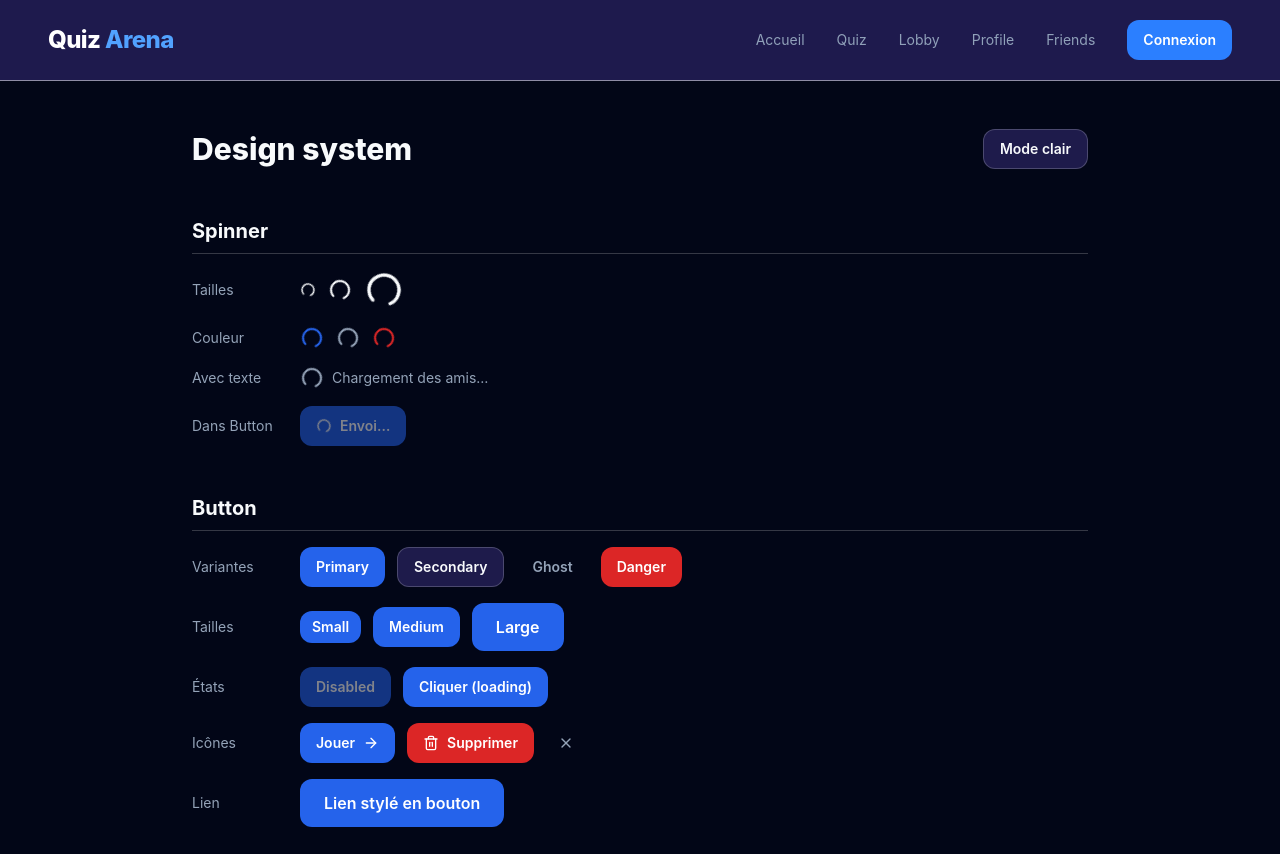
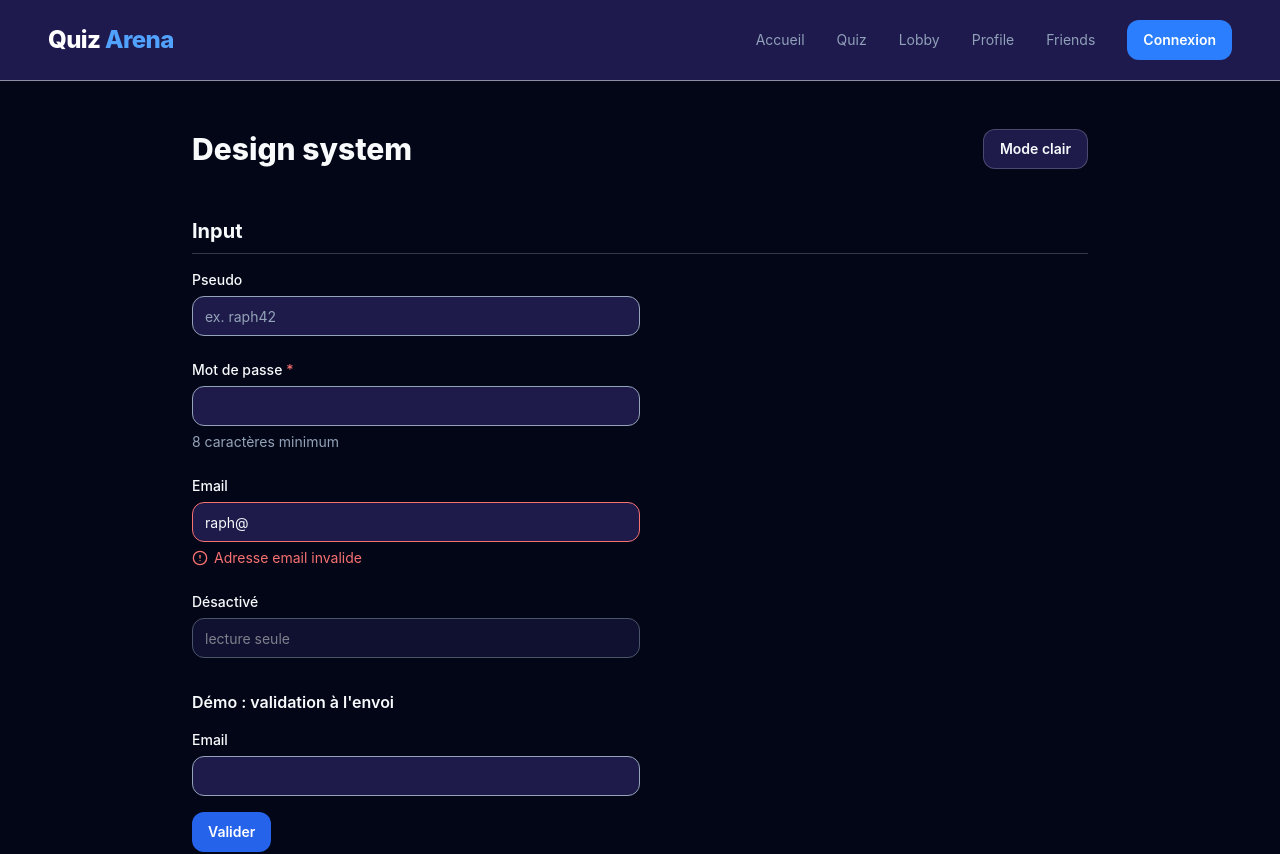
Before and after one commit to rafeger/Transcendance, a React (Vite) app in the folder frontend/: page /dev/ui in a window 1280 px wide. Shown: the top 854 px of the page. Built offline with nearby package versions, Linux system fonts and the light colour scheme.

Commit message:
Form event added

```diff
--- /dev/null
+++ b/frontend/src/components/ui/Input.tsx
@@ -0,0 +1,86 @@
+import { useId, type ComponentProps } from 'react';
+import { CircleAlert } from 'lucide-react';
+
+interface InputProps extends ComponentProps<'input'> {
+  /** Texte du <label>, obligatoire : un champ doit toujours avoir un nom. */
+  label: string;
+  /** Message d'aide affiché sous le champ (ex. « 8 caractères minimum »). */
+  hint?: string;
+  /** Message d'erreur : passe le champ en rouge et le relie au champ. */
+  error?: string;
+}
+
+export function Input({
+  label,
+  hint,
+  error,
+  id,
+  required,
+  disabled,
+  className = '',
+  'aria-describedby': describedByProp,
+  ...props
+}: InputProps) {
+  // useId génère un identifiant unique et stable, ex. « _r_1_ ».
+  const generatedId = useId();
+  const inputId = id ?? generatedId;
+  const hintId = `${inputId}-hint`;
+  const errorId = `${inputId}-error`;
+
+  // Liste des éléments qui décrivent le champ, séparés par des espaces.
+  const describedBy =
+    [describedByProp, hint && hintId, error && errorId]
+      .filter(Boolean)
+      .join(' ') || undefined;
+
+  const borderColor = error ? 'border-error' : 'border-muted';
+  const outlineColor = error
+    ? 'focus-visible:outline-error'
+    : 'focus-visible:outline-primary';
+
+  return (
+    <div className={`flex flex-col gap-1.5 ${className}`}>
+      <label htmlFor={inputId} className="text-sm font-medium text-fg">
+        {label}
+        {required && (
+          <span aria-hidden="true" className="text-error">
+            {' '}
+            *
+          </span>
+        )}
+      </label>
+
+      <input
+        {...props}
+        id={inputId}
+        required={required}
+        disabled={disabled}
+        aria-invalid={error ? true : undefined}
+        aria-describedby={describedBy}
+        className={
+          `h-10 rounded-control border bg-surface px-3 text-sm text-fg ` +
+          `placeholder:text-muted transition-colors ` +
+          `focus-visible:outline-2 focus-visible:outline-offset-2 ` +
+          `disabled:cursor-not-allowed disabled:opacity-50 ` +
+          `${borderColor} ${outlineColor}`
+        }
+      />
+
+      {hint && (
+        <p id={hintId} className="text-sm text-muted">
+          {hint}
+        </p>
+      )}
+
+      {error && (
+        <p
+          id={errorId}
+          className="flex items-center gap-1.5 text-sm text-error"
+        >
+          <CircleAlert className="size-4 shrink-0" aria-hidden="true" />
+          {error}
+        </p>
+      )}
+    </div>
+  );
+}
--- a/frontend/src/components/ui/index.ts
+++ b/frontend/src/components/ui/index.ts
@@ -2,3 +2,4 @@ export { Button } from './Button';
 export { buttonStyles } from './buttonStyles';
 export type { ButtonSize, ButtonVariant } from './buttonStyles';
 export { Spinner } from './Spinner';
+export { Input } from './Input';
--- a/frontend/src/index.css
+++ b/frontend/src/index.css
@@ -9,6 +9,7 @@
   --fg: #0f172a;
   --muted: #64748b;
   --border: #e2e8f0;
+  --error: #f87171; /* red-400 : 7.29:1 sur bg, 5.78:1 sur surface */
 }
 
 .dark {
@@ -17,6 +18,8 @@
   --fg: #f8fafc;
   --muted: #94a3b8; /* slate-400 */
   --border: rgb(255 255 255 / 0.2);
+  --error: #f87171; /* red-400 : 7.29:1 sur bg, 5.78:1 sur surface */
+
 }
 
 @theme inline {
@@ -25,6 +28,7 @@
   --color-fg: var(--fg);
   --color-muted: var(--muted);
   --color-border: var(--border);
+  --color-error: var(--error); /* texte/bordure d'erreur, s'adapte au mode */
 
   /* blanc sur primary : 5.17:1, sur primary-hover : 6.7:1 (WCAG AA >= 4.5) */
   --color-primary: #2563eb; /* blue-600 */
--- a/frontend/src/pages/dev/DevUi.tsx
+++ b/frontend/src/pages/dev/DevUi.tsx
@@ -1,7 +1,7 @@
-import { useState, type ReactNode } from 'react';
+import { useState, type FormEvent, type ReactNode } from 'react';
 import { ArrowRight, Trash2, X } from 'lucide-react';
 import { Link } from 'react-router-dom';
-import { Button, buttonStyles, Spinner } from '../../components/ui';
+import { Button, buttonStyles, Spinner, Input } from '../../components/ui';
 import { useTheme } from '../../contexts/ThemeContext';
 
 function Section({ title, children }: { title: string; children: ReactNode }) {
@@ -25,6 +25,17 @@ function Row({ label, children }: { label: string; children: ReactNode }) {
 function DevUi() {
   const { isDark, toggleTheme } = useTheme();
   const [loading, setLoading] = useState(false);
+  const [email, setEmail] = useState('');
+  const [emailError, setEmailError] = useState<string>();
+
+  function handleDemoSubmit(event: FormEvent<HTMLFormElement>) {
+    event.preventDefault();
+    if (!email.includes('@')) {
+      setEmailError('Adresse email invalide');
+      return;
+    }
+    setEmailError(undefined);
+  }
 
   function fakeSave() {
     setLoading(true);
@@ -40,6 +51,43 @@ function DevUi() {
             Mode {isDark ? 'clair' : 'sombre'}
           </Button>
         </header>
+
+        <Section title="Input">
+          <div className="grid max-w-md gap-6">
+            <Input label="Pseudo" placeholder="ex. raph42" />
+            <Input
+              label="Mot de passe"
+              type="password"
+              hint="8 caractères minimum"
+              required
+            />
+            <Input
+              label="Email"
+              defaultValue="raph@"
+              error="Adresse email invalide"
+            />
+            <Input label="Désactivé" defaultValue="lecture seule" disabled />
+          </div>
+
+          <h3 className="pt-4 font-semibold">Démo : validation à l'envoi</h3>
+          <form
+            noValidate
+            onSubmit={handleDemoSubmit}
+            className="flex max-w-md flex-col gap-4"
+          >
+            <Input
+              label="Email"
+              type="email"
+              value={email}
+              onChange={(event) => setEmail(event.target.value)}
+              error={emailError}
+            />
+            <Button type="submit" className="self-start">
+              Valider
+            </Button>
+          </form>
+        </Section>
+
 
         <Section title="Spinner">
           <Row label="Tailles">
```
